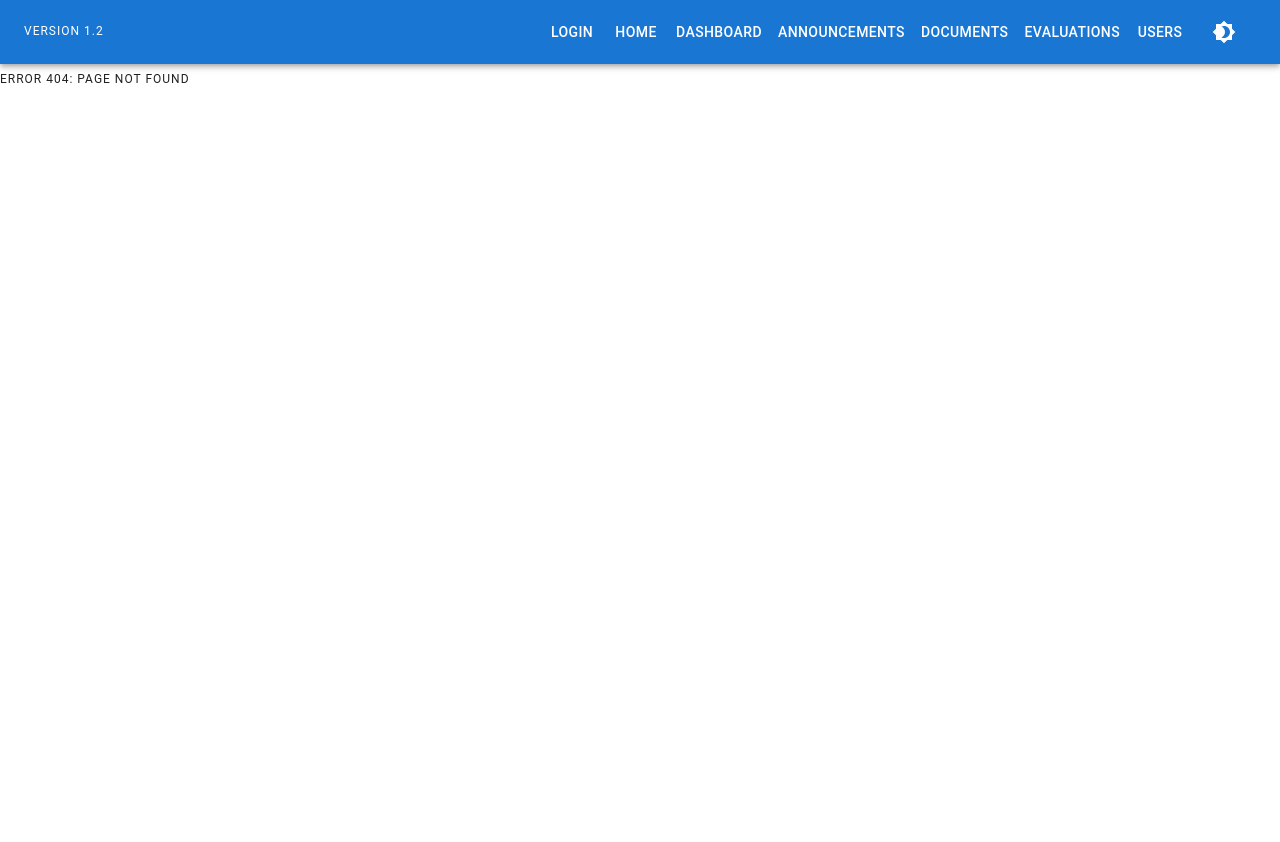
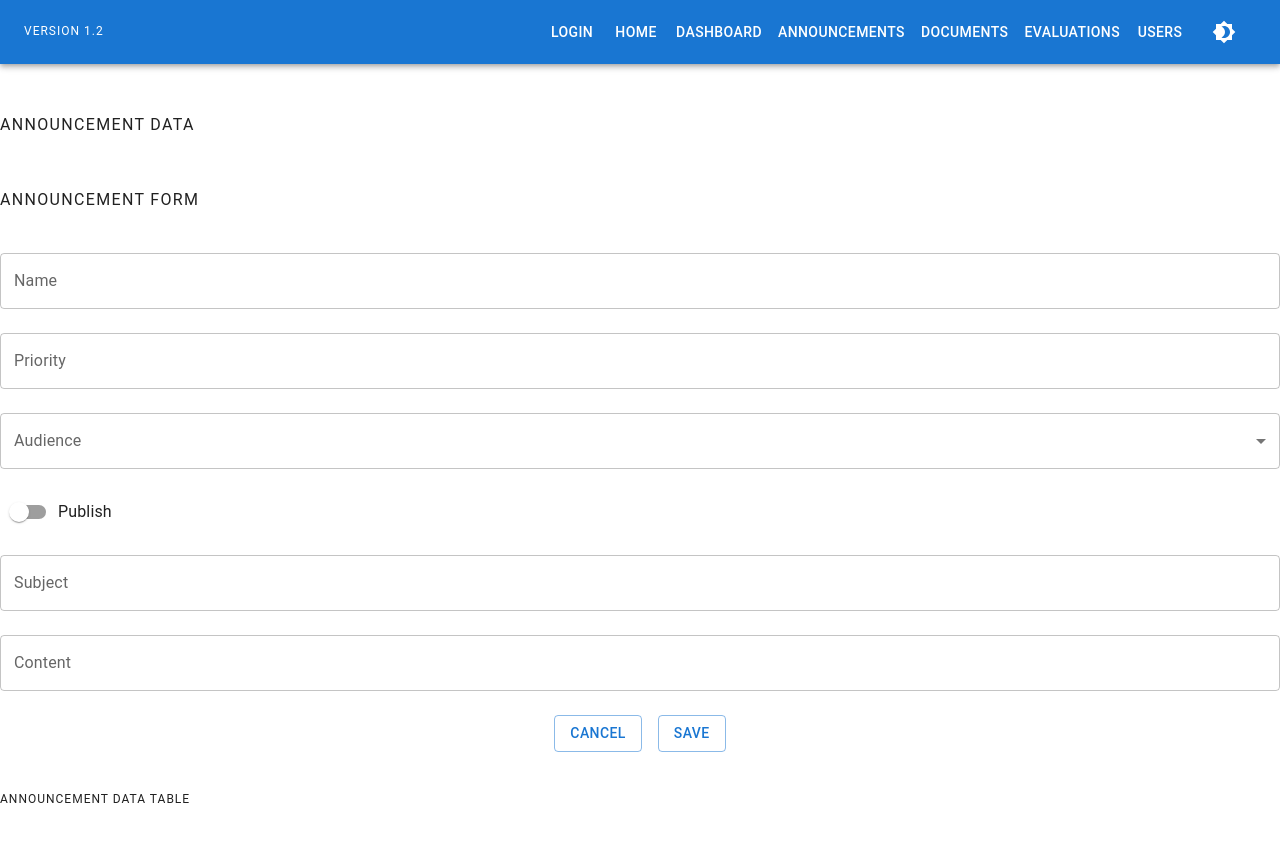
Before and after one commit to DeftVision/deftvision-1.2, a React (Create React App) app in the folder frontend/: page /announcements in a window 1280 px wide. Before the commit this address had no page. Shown: the top 842 px of the page. Before the commit the page ends 800 px from the top, so only its background shows below. Built offline with nearby package versions, Linux system fonts and the light colour scheme.

Commit message:
Refactored Announcement components to display on the same components
Refactored pages to present multiple components from the same page for easier maintenance and customization

```diff
--- a/frontend/src/App.js
+++ b/frontend/src/App.js
@@ -6,6 +6,7 @@ import { Dashboard, Login, Navbar } from './components/index';
 import { PrivateRoute } from './utilities/index';
 import Documents from './documents/Documents';
 import Evaluations from './evaluations/Evaluations'
+import Announcements from './announcements/Announcements'
 
 
 function App() {
@@ -21,7 +22,7 @@ function App() {
                         <Route path='/home' element={<Home/>}/>
                         <Route path='*' element={<Error/>}/>
 
-                        {/*<Route path='/evaluations' element={<EvaluationForm/>} />*/}
+                        <Route path='/announcements' element={<Announcements />}/>
                         <Route path='/evaluations' element={<Evaluations/>} />
 
                         <Route path='/documents' element={<Documents/>} />
--- /dev/null
+++ b/frontend/src/announcements/AnnouncementDataTable.js
@@ -0,0 +1,15 @@
+import { Box, Table, TableHead, TableContainer, TableBody, TableRow, TableCell, Typography } from '@mui/material'
+import { useState, useEffect } from 'react';
+import { Link } from 'react-router-dom'
+
+
+export default function AnnouncementDataTable() {
+    const [formData, setFormData] = useState({})
+
+
+    return (
+        <Box>
+            <Typography variant='overline'>Announcement Data Table</Typography>
+        </Box>
+    );
+}
--- a/frontend/src/announcements/Announcements.js
+++ b/frontend/src/announcements/Announcements.js
@@ -1,10 +1,13 @@
 import { Box, Typography } from '@mui/material'
-
+import { AnnouncementForm, AnnouncementDataTable } from '../announcements/index';
 export default function Announcements() {
 
     return (
         <Box sx={{justifyContent: 'center', alignItems: 'center', marginTop: 5}}>
             <Typography variant="overline" sx={{fontSize: '1rem'}}>Announcement Data</Typography>
+
+            <AnnouncementForm />
+            <AnnouncementDataTable />
         </Box>
     );
 }
--- a/frontend/src/announcements/index.js
+++ b/frontend/src/announcements/index.js
@@ -1,2 +1,3 @@
 export { default as Announcements } from './Announcements';
 export { default as AnnouncementForm } from './AnnouncementForm';
+export { default as AnnouncementDataTable } from './AnnouncementDataTable';
```
